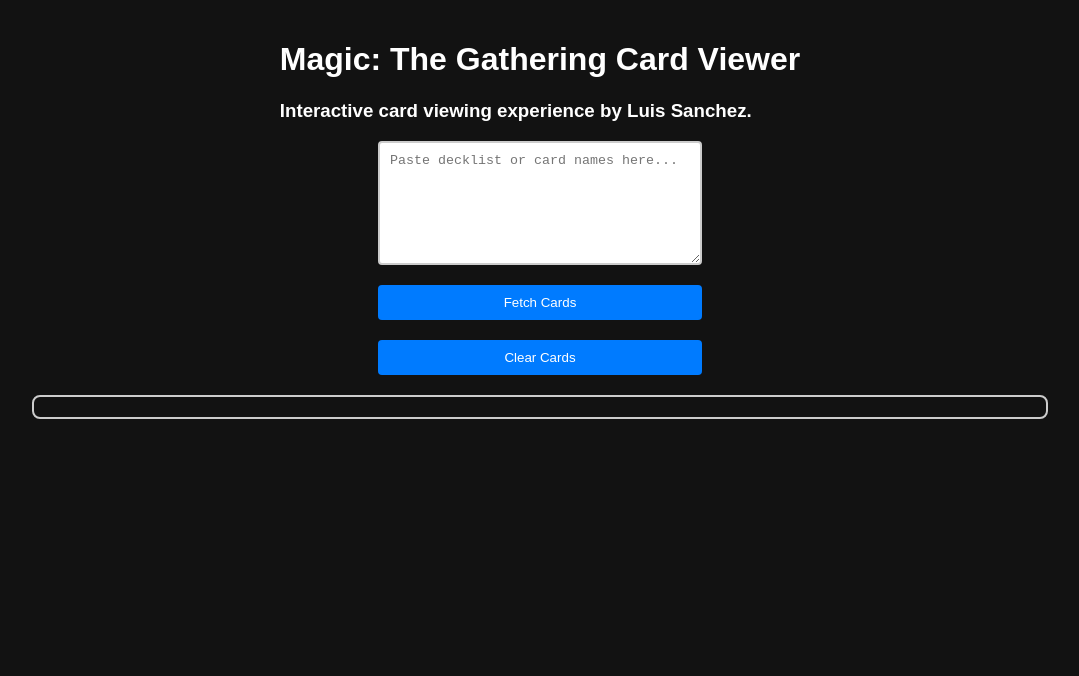
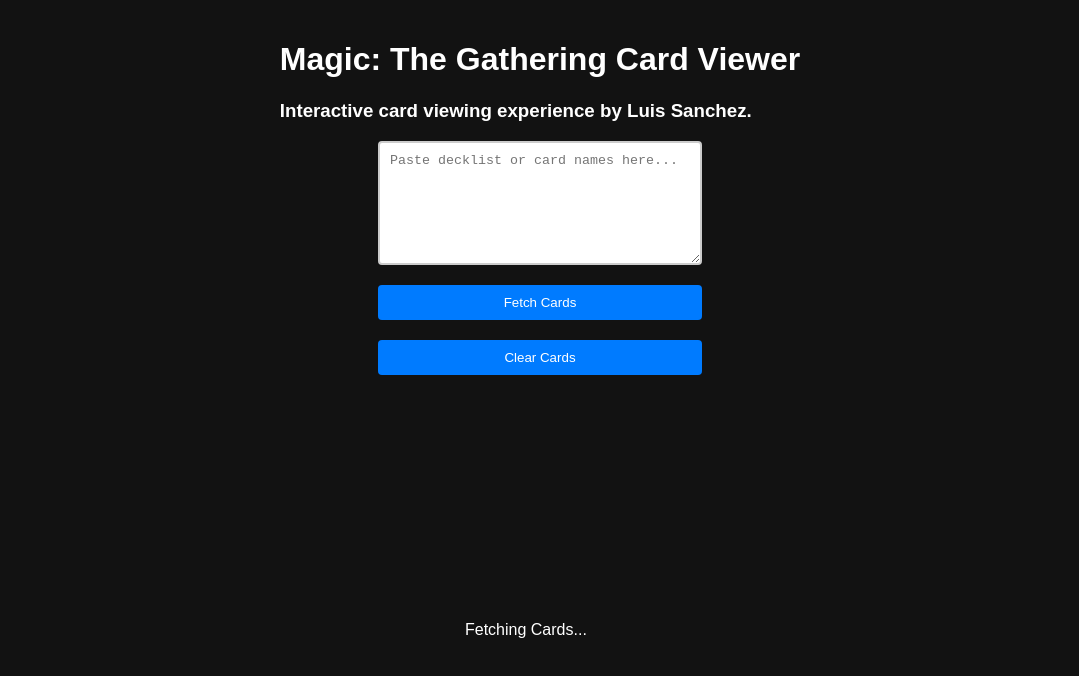
Before and after one commit to lunaspapa/mtg_viewer, a React (Create React App) app: page / in a window 1280 px wide. Both pictures are taken after a click on the button "Fetch Cards". Shown: the top 676 px of the page, without its empty margins (100-1179 px from the left). Built offline with nearby package versions, Linux system fonts and the light colour scheme.

Commit message:
readjusted regex and page layout

```diff
--- a/src/App.css
+++ b/src/App.css
@@ -47,11 +47,22 @@
   grid-template-columns: repeat(auto-fill, minmax(150px, 1fr));
   gap: 20px;
   width: 80%;
-  max-height: 60vh;
+  max-height: 50vh;
   overflow-y: auto;
-  border: 2px solid #ccc;
   padding: 10px;
   border-radius: 8px;
+}
+
+::-webkit-scrollbar {
+  width: 20px;
+}
+
+::-webkit-scrollbar-track {
+  background: #252121;
+}
+
+::-webkit-scrollbar-thumb {
+  background: #413b3b
 }
 
 .card-container {
@@ -95,13 +106,13 @@
 }
 
 .modal-card-image {
-  width: 100%;
+  width: 50%;
   border-radius: 22px;
   transform-origin: center;
   transition: transform 0.1s ease, background 0.1s ease;
 }
 
-.lighting-effect {
+/* .lighting-effect {
   position: relative;
   box-shadow: 0 0 20px rgba(255, 255, 255, 0.8), inset 0 0 10px rgba(255, 255, 255, 0.5);
   animation: shine 2s infinite;
@@ -119,7 +130,7 @@
   100% {
     filter: brightness(1);
   }
-}
+} */
 
 .printings-dropdown {
   margin-top: 20px;
--- a/src/App.js
+++ b/src/App.js
@@ -1,4 +1,5 @@
 import './App.css';
+import flow from './images/Flow 1.gif'
 import { useState } from 'react';
 
 function App() {
@@ -10,18 +11,21 @@
   const [printings, setPrintings] = useState([]);
   const [selectedPrinting, setSelectedPrinting] = useState(null);
   // Loading
-  const [cardsLoading, setCardsLoading] = useState(false)
+  const [cardsLoading, setCardsLoading] = useState(false);
 
   // More Robust List Pasting with a Parser
   const parseCardList = (list) => {
-    console.log(cardList)
-    return list.split(/\r?\n|,/).map(line => {
+    console.log("LIST:: ", list.split(/\n/))
+    const parsed = list.split(/\n/).map(line => {
       return line
         .replace(/^(\d+)?x?\s*/i, '') // Handle '4x [Card Name]'
         .replace(/\s*\[.*\]$/, '') // Remove Set info in brackets
         .replace(/\s*#.*$/, '') // Remove comments starting with '#'
+        .replace(/^\/\/.*$/gm, '') // Remove lines starting with '//'
         .trim();
     }).filter(Boolean); // Remove Empty Lines
+    console.log(parsed)
+    return parsed;
   }
 
   // Calling Scryfall API for cards
@@ -84,6 +88,7 @@
         <h3>Interactive card viewing experience by Luis Sanchez.</h3>
       </div>
       <div className="controls">
+
         <textarea
           className="card-input"
           placeholder="Paste decklist or card names here..."
@@ -94,8 +99,19 @@
           fetchCards();
           setCardsLoading(true)
         }}>Fetch Cards</button>
+
+        {cards && (
           <button className="controls-button" onClick={clearCards}>Clear Cards</button>
+        )}
       </div>
+      <>
+        {cardsLoading && (
+          <div className="loading-blip">
+            <img src={flow} alt="loading" />
+            <p>Fetching Cards...</p>
+          </div>
+        )}
+        {!cardsLoading && (
           <div className="card-grid">
             {cards.map((card, index) => (
               <div
@@ -111,11 +127,16 @@
               </div>
             ))}
           </div>
+        )}
+      </>
       {selectedCard && (
         <div className="card-modal">
           <button
             className="close-button"
-            onClick={() => setSelectedCard(null)}
+            onClick={(e) => {
+              setSelectedCard(null)
+              e.stopPropagation()
+            }}
           >x</button>
           <div
             className="modal-content"
@@ -148,8 +169,9 @@
             </select>
           </div>
         </div>
-      )}
-    </div>
+      )
+      }
+    </div >
   );
 
   function handleMouseMove(e) {
```
Also changed, not shown: src/images/Flow 1.gif (added). Lines whose indentation alone changed are shown as unchanged.
